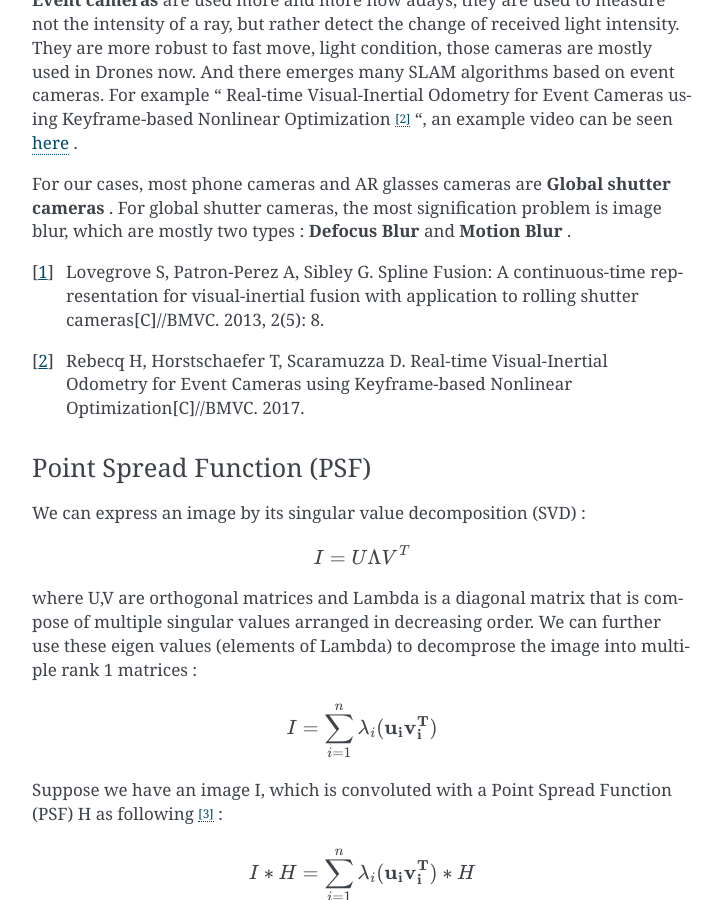
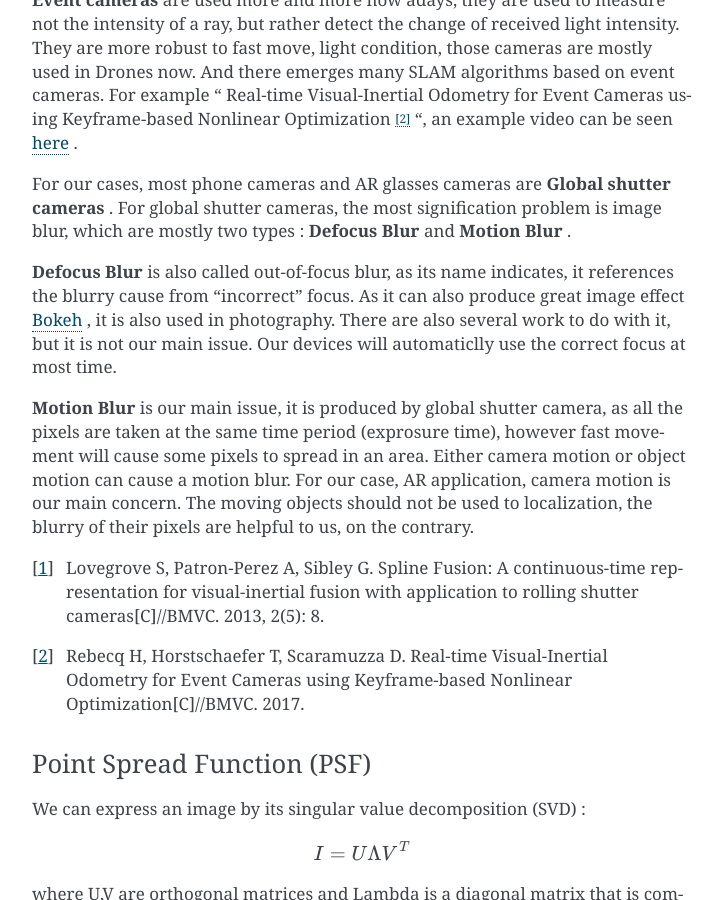
Before and after one commit to gggliuye/VIO, a Sphinx documentation site: the page built from docs/Prepare.rst, in a window 1280 px wide and 900 px high, scrolled down 3764 px. Shown: the whole window, without its empty margins (388-1111 px from the left). Built offline with Sphinx 7.4.7, drawn with Linux system fonts in a browser that asks for light colours.

Commit message:
Update Prepare.rst

```diff
--- a/docs/Prepare.rst
+++ b/docs/Prepare.rst
@@ -157,10 +157,15 @@ There are several types of cameras: global shutter cameras, rolling shutter came
 
 For our cases, most phone cameras and AR glasses cameras are **Global shutter cameras** . For global shutter cameras, the most signification problem is image blur, which are mostly two types : **Defocus Blur** and **Motion Blur** .
 
+**Defocus Blur** is also called out-of-focus blur, as its name indicates, it references the blurry cause from "incorrect" focus. As it can also produce great image effect `Bokeh <https://en.wikipedia.org/wiki/Bokeh>`_ , it is also used in photography. There are also several work to do with it, but it is not our main issue. Our devices will automaticlly use the correct focus at most time.
+
+**Motion Blur** is our main issue, it is produced by global shutter camera, as all the pixels are taken at the same time period (exprosure time), however fast movement will cause some pixels to spread in an area. Either camera motion or object motion can cause a motion blur. For our case, AR application, camera motion is our main concern. The moving objects should not be used to localization, the blurry of their pixels are helpful to us, on the contrary.
 
 .. [#] Lovegrove S, Patron-Perez A, Sibley G. Spline Fusion: A continuous-time representation for visual-inertial fusion with application to rolling shutter cameras[C]//BMVC. 2013, 2(5): 8.
 
 .. [#] Rebecq H, Horstschaefer T, Scaramuzza D. Real-time Visual-Inertial Odometry for Event Cameras using Keyframe-based Nonlinear Optimization[C]//BMVC. 2017.
+
+
 
 Point Spread Function (PSF)
 >>>>>>>>>>>>>>>>>>>>>>
```
